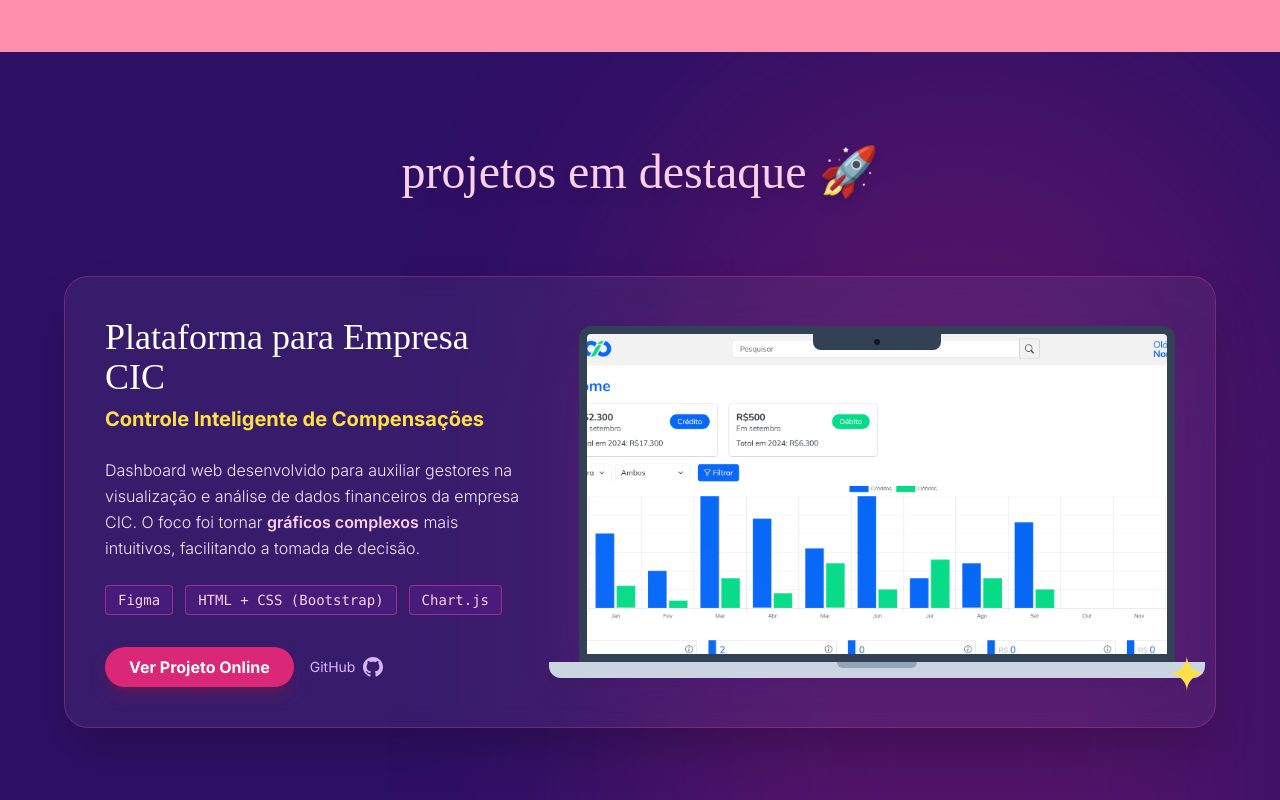
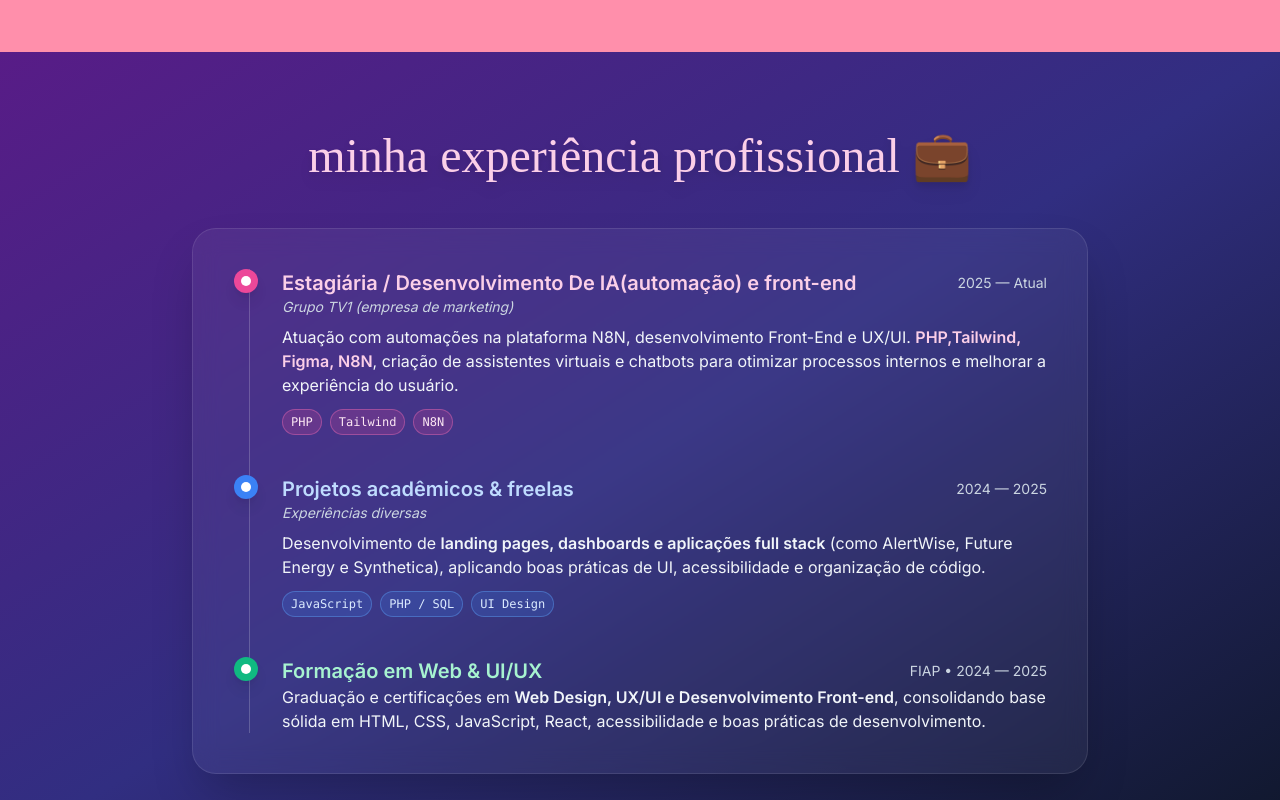
Before and after one commit to Ana-web-ui/newportifolio, a plain HTML site: page index.html in a window 1280 px wide. Shown: the part 1540-2340 px from the top of the page. Drawn offline with nearby package versions, Linux system fonts and the light colour scheme.

Commit message:
Add: Adding the experience section

```diff
--- a/index.html
+++ b/index.html
@@ -456,6 +456,127 @@
                 </div>
               </div>
             </div>
+          </div>
+        </div>
+      </section>
+
+      <!-- ========================= EXPERIÊNCIA ========================= -->
+      <section
+        id="experiencia"
+        class="py-16 sm:py-20 bg-gradient-to-br from-purple-900 via-indigo-900 to-slate-900 text-white"
+      >
+        <div class="container mx-auto px-4 sm:px-6">
+          <h2
+            class="font-['Caveat'] text-4xl sm:text-5xl text-center mb-12 text-pink-200 drop-shadow-lg"
+          >
+            minha experiência profissional 💼
+          </h2>
+
+          <div
+            class="max-w-4xl mx-auto bg-white/5 backdrop-blur-md border border-white/10 rounded-3xl shadow-2xl p-6 sm:p-8 md:p-10"
+          >
+            <!-- Linha do tempo -->
+            <ol class="relative border-l border-white/20 ml-3 sm:ml-4 space-y-10">
+
+              <!-- EXPERIÊNCIA 1 -->
+              <li class="relative pl-6 sm:pl-8">
+                <!-- bolinha da linha do tempo -->
+                <span
+                  class="absolute -left-3 sm:-left-4 flex h-6 w-6 items-center justify-center rounded-full bg-pink-500 shadow-lg"
+                >
+                  <span class="h-2.5 w-2.5 rounded-full bg-white"></span>
+                </span>
+
+                <div class="flex flex-col sm:flex-row sm:items-center sm:justify-between gap-1 sm:gap-3">
+                  <h3 class="text-lg sm:text-xl font-semibold text-pink-200">
+                    Estagiária / Desenvolvimento De IA(automação) e front-end
+                  </h3>
+                  <span class="text-xs sm:text-sm text-slate-300">
+                    2025 — Atual
+                  </span>
+                </div>
+                <p class="text-sm text-slate-300 italic mb-2">
+                  Grupo TV1 (empresa de marketing)
+                </p>
+                <p class="text-sm sm:text-base text-slate-100 leading-relaxed">
+                  Atuação com automações na plataforma N8N, desenvolvimento Front-End e UX/UI.
+                  <span class="font-semibold text-pink-200">PHP,Tailwind, Figma, N8N</span>,
+                  criação de assistentes virtuais e chatbots para otimizar processos internos e melhorar a experiência do usuário.
+                </p>
+                <div class="mt-3 flex flex-wrap gap-2 text-[11px] sm:text-xs font-mono text-pink-100">
+                  <span class="px-2 py-1 rounded-full bg-pink-500/20 border border-pink-400/40">
+                    PHP
+                  </span>
+                  <span class="px-2 py-1 rounded-full bg-pink-500/20 border border-pink-400/40">
+                    Tailwind
+                  </span>
+                  <span class="px-2 py-1 rounded-full bg-pink-500/20 border border-pink-400/40">
+                    N8N
+                  </span>
+                </div>
+              </li>
+
+              <!-- EXPERIÊNCIA 2 -->
+              <li class="relative pl-6 sm:pl-8">
+                <span
+                  class="absolute -left-3 sm:-left-4 flex h-6 w-6 items-center justify-center rounded-full bg-blue-500 shadow-lg"
+                >
+                  <span class="h-2.5 w-2.5 rounded-full bg-white"></span>
+                </span>
+
+                <div class="flex flex-col sm:flex-row sm:items-center sm:justify-between gap-1 sm:gap-3">
+                  <h3 class="text-lg sm:text-xl font-semibold text-blue-200">
+                    Projetos acadêmicos & freelas
+                  </h3>
+                  <span class="text-xs sm:text-sm text-slate-300">
+                    2024 — 2025
+                  </span>
+                </div>
+                <p class="text-sm text-slate-300 italic mb-2">
+                  Experiências diversas
+                </p>
+                <p class="text-sm sm:text-base text-slate-100 leading-relaxed">
+                  Desenvolvimento de <span class="font-semibold">landing pages, dashboards e aplicações
+                  full stack</span> (como AlertWise, Future Energy e Synthetica),
+                  aplicando boas práticas de UI, acessibilidade e organização de código.
+                </p>
+                <div class="mt-3 flex flex-wrap gap-2 text-[11px] sm:text-xs font-mono text-blue-100">
+                  <span class="px-2 py-1 rounded-full bg-blue-500/20 border border-blue-400/40">
+                    JavaScript
+                  </span>
+                  <span class="px-2 py-1 rounded-full bg-blue-500/20 border border-blue-400/40">
+                    PHP / SQL
+                  </span>
+                  <span class="px-2 py-1 rounded-full bg-blue-500/20 border border-blue-400/40">
+                    UI Design
+                  </span>
+                </div>
+              </li>
+
+              <!-- EXPERIÊNCIA 3 (Opcional - Cursos Focados) -->
+              <li class="relative pl-6 sm:pl-8">
+                <span
+                  class="absolute -left-3 sm:-left-4 flex h-6 w-6 items-center justify-center rounded-full bg-emerald-500 shadow-lg"
+                >
+                  <span class="h-2.5 w-2.5 rounded-full bg-white"></span>
+                </span>
+
+                <div class="flex flex-col sm:flex-row sm:items-center sm:justify-between gap-1 sm:gap-3">
+                  <h3 class="text-lg sm:text-xl font-semibold text-emerald-200">
+                    Formação em Web & UI/UX
+                  </h3>
+                  <span class="text-xs sm:text-sm text-slate-300">
+                    FIAP • 2024 — 2025
+                  </span>
+                </div>
+                <p class="text-sm sm:text-base text-slate-100 leading-relaxed">
+                  Graduação e certificações em <span class="font-semibold">Web Design, UX/UI e
+                  Desenvolvimento Front-end</span>, consolidando base sólida em
+                  HTML, CSS, JavaScript, React, acessibilidade e boas práticas
+                  de desenvolvimento.
+                </p>
+              </li>
+            </ol>
           </div>
         </div>
       </section>
```
